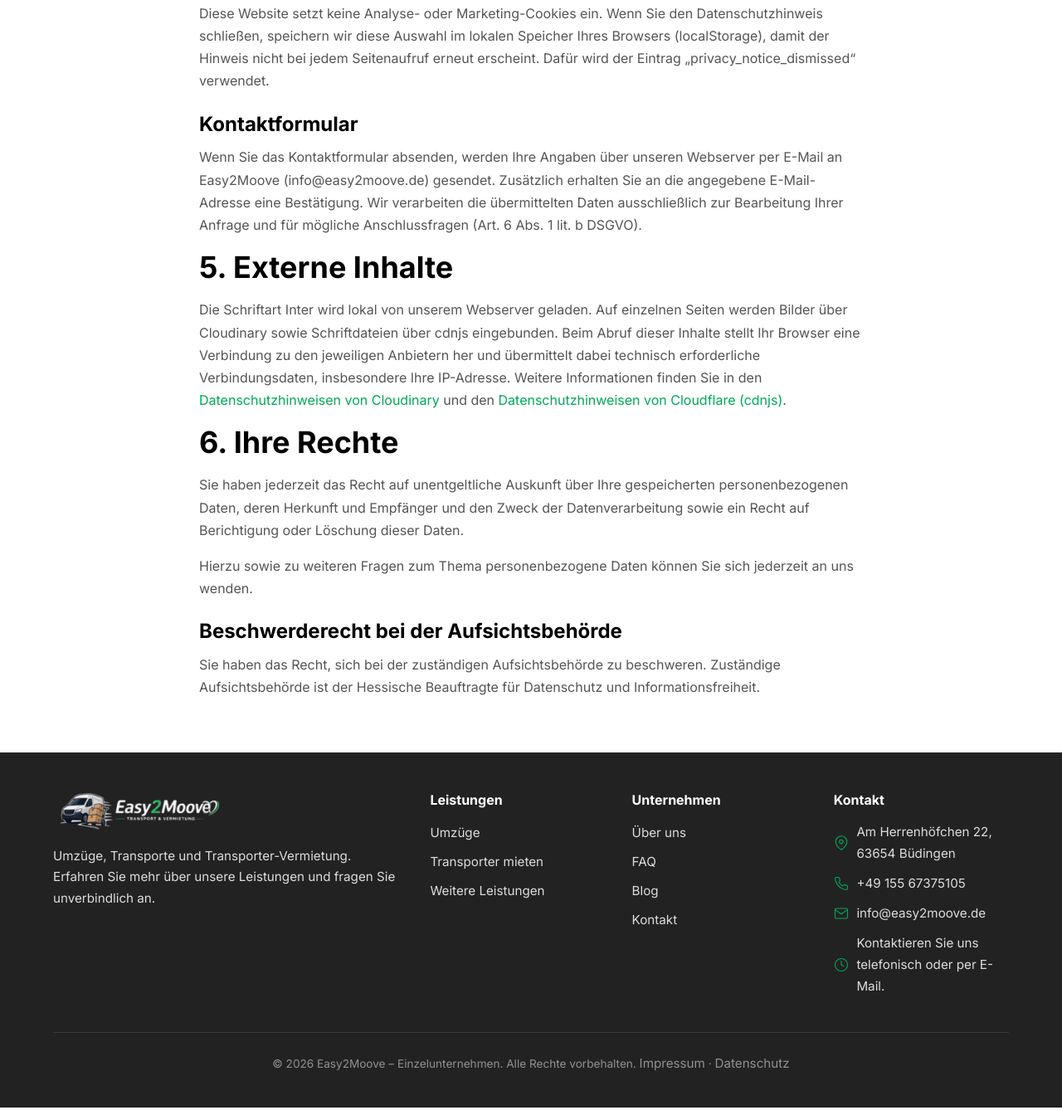
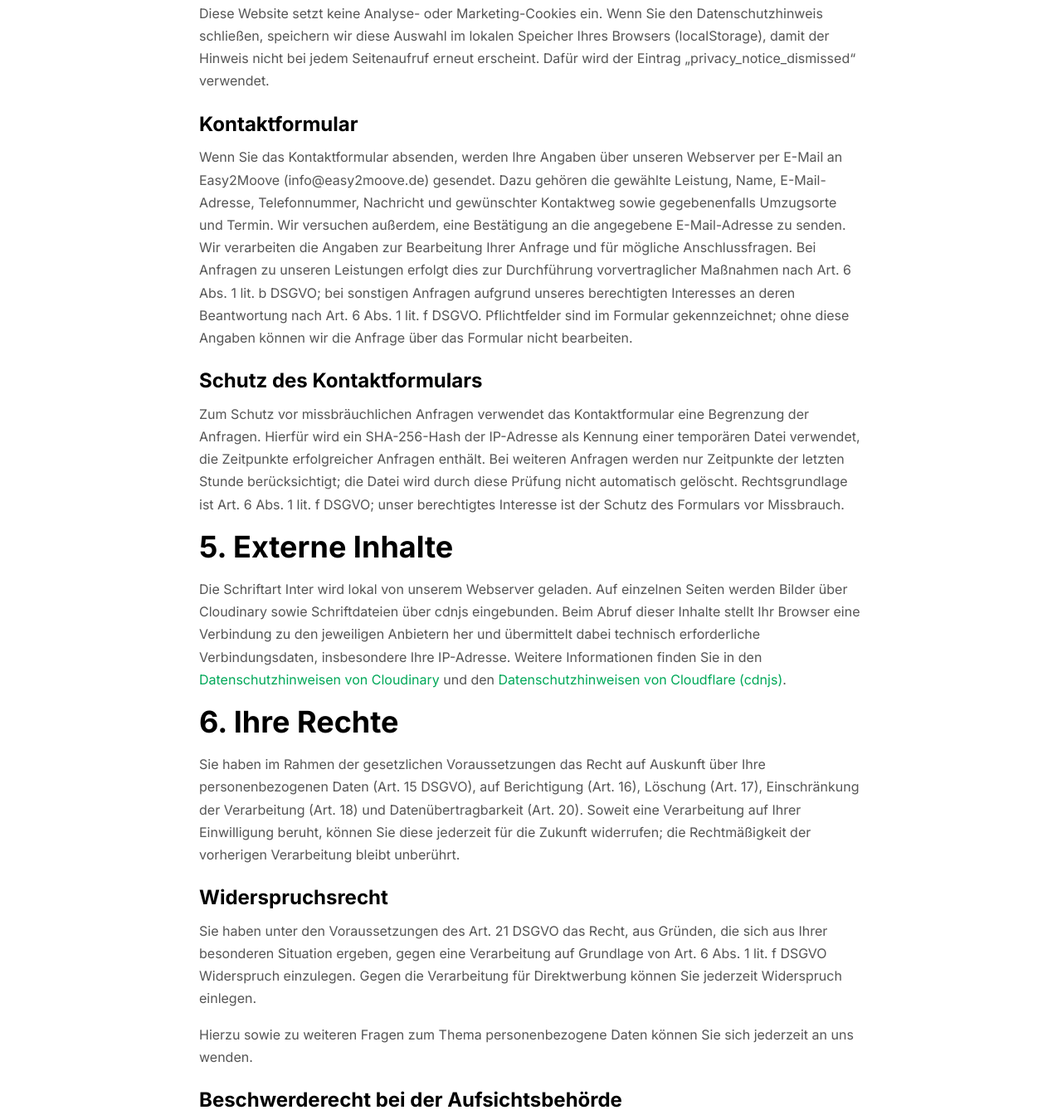
Before and after one commit to EasyTech-IT/easy2moove, a plain HTML site: page datenschutz.html in a window 1280 px wide. Shown: the part 1380-2724 px from the top of the page at 83% size. Drawn offline with Linux system fonts and the light colour scheme.

Commit message:
Rechtstexte und Links auf Fehlerseite ergänzen
Co-authored-by: Copilot <223556219+Copilot@users.noreply.github.com>

```diff
--- a/datenschutz.html
+++ b/datenschutz.html
@@ -80,13 +80,18 @@
         <p>Diese Website setzt keine Analyse- oder Marketing-Cookies ein. Wenn Sie den Datenschutzhinweis schließen, speichern wir diese Auswahl im lokalen Speicher Ihres Browsers (localStorage), damit der Hinweis nicht bei jedem Seitenaufruf erneut erscheint. Dafür wird der Eintrag „privacy_notice_dismissed“ verwendet.</p>
 
         <h3>Kontaktformular</h3>
-        <p>Wenn Sie das Kontaktformular absenden, werden Ihre Angaben über unseren Webserver per E-Mail an Easy2Moove (info@easy2moove.de) gesendet. Zusätzlich erhalten Sie an die angegebene E-Mail-Adresse eine Bestätigung. Wir verarbeiten die übermittelten Daten ausschließlich zur Bearbeitung Ihrer Anfrage und für mögliche Anschlussfragen (Art. 6 Abs. 1 lit. b DSGVO).</p>
+        <p>Wenn Sie das Kontaktformular absenden, werden Ihre Angaben über unseren Webserver per E-Mail an Easy2Moove (info@easy2moove.de) gesendet. Dazu gehören die gewählte Leistung, Name, E-Mail-Adresse, Telefonnummer, Nachricht und gewünschter Kontaktweg sowie gegebenenfalls Umzugsorte und Termin. Wir versuchen außerdem, eine Bestätigung an die angegebene E-Mail-Adresse zu senden. Wir verarbeiten die Angaben zur Bearbeitung Ihrer Anfrage und für mögliche Anschlussfragen. Bei Anfragen zu unseren Leistungen erfolgt dies zur Durchführung vorvertraglicher Maßnahmen nach Art. 6 Abs. 1 lit. b DSGVO; bei sonstigen Anfragen aufgrund unseres berechtigten Interesses an deren Beantwortung nach Art. 6 Abs. 1 lit. f DSGVO. Pflichtfelder sind im Formular gekennzeichnet; ohne diese Angaben können wir die Anfrage über das Formular nicht bearbeiten.</p>
+
+        <h3>Schutz des Kontaktformulars</h3>
+        <p>Zum Schutz vor missbräuchlichen Anfragen verwendet das Kontaktformular eine Begrenzung der Anfragen. Hierfür wird ein SHA-256-Hash der IP-Adresse als Kennung einer temporären Datei verwendet, die Zeitpunkte erfolgreicher Anfragen enthält. Bei weiteren Anfragen werden nur Zeitpunkte der letzten Stunde berücksichtigt; die Datei wird durch diese Prüfung nicht automatisch gelöscht. Rechtsgrundlage ist Art. 6 Abs. 1 lit. f DSGVO; unser berechtigtes Interesse ist der Schutz des Formulars vor Missbrauch.</p>
 
         <h2>5. Externe Inhalte</h2>
         <p>Die Schriftart Inter wird lokal von unserem Webserver geladen. Auf einzelnen Seiten werden Bilder über Cloudinary sowie Schriftdateien über cdnjs eingebunden. Beim Abruf dieser Inhalte stellt Ihr Browser eine Verbindung zu den jeweiligen Anbietern her und übermittelt dabei technisch erforderliche Verbindungsdaten, insbesondere Ihre IP-Adresse. Weitere Informationen finden Sie in den <a href="https://cloudinary.com/privacy" target="_blank" rel="noopener noreferrer">Datenschutzhinweisen von Cloudinary</a> und den <a href="https://www.cloudflare.com/privacypolicy/" target="_blank" rel="noopener noreferrer">Datenschutzhinweisen von Cloudflare (cdnjs)</a>.</p>
 
         <h2>6. Ihre Rechte</h2>
-        <p>Sie haben jederzeit das Recht auf unentgeltliche Auskunft über Ihre gespeicherten personenbezogenen Daten, deren Herkunft und Empfänger und den Zweck der Datenverarbeitung sowie ein Recht auf Berichtigung oder Löschung dieser Daten.</p>
+        <p>Sie haben im Rahmen der gesetzlichen Voraussetzungen das Recht auf Auskunft über Ihre personenbezogenen Daten (Art. 15 DSGVO), auf Berichtigung (Art. 16), Löschung (Art. 17), Einschränkung der Verarbeitung (Art. 18) und Datenübertragbarkeit (Art. 20). Soweit eine Verarbeitung auf Ihrer Einwilligung beruht, können Sie diese jederzeit für die Zukunft widerrufen; die Rechtmäßigkeit der vorherigen Verarbeitung bleibt unberührt.</p>
+        <h3>Widerspruchsrecht</h3>
+        <p>Sie haben unter den Voraussetzungen des Art. 21 DSGVO das Recht, aus Gründen, die sich aus Ihrer besonderen Situation ergeben, gegen eine Verarbeitung auf Grundlage von Art. 6 Abs. 1 lit. f DSGVO Widerspruch einzulegen. Gegen die Verarbeitung für Direktwerbung können Sie jederzeit Widerspruch einlegen.</p>
         <p>Hierzu sowie zu weiteren Fragen zum Thema personenbezogene Daten können Sie sich jederzeit an uns wenden.</p>
 
         <h3>Beschwerderecht bei der Aufsichtsbehörde</h3>
```
Also changed, not shown: 404.html (+3 -0 lines), impressum.html (+1 -1 lines).
